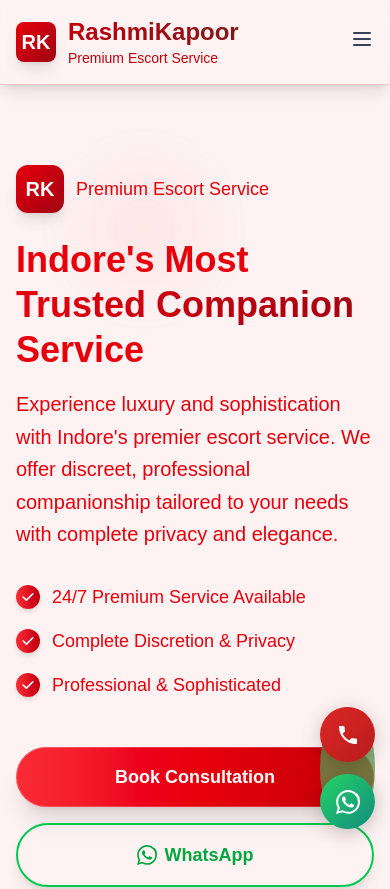
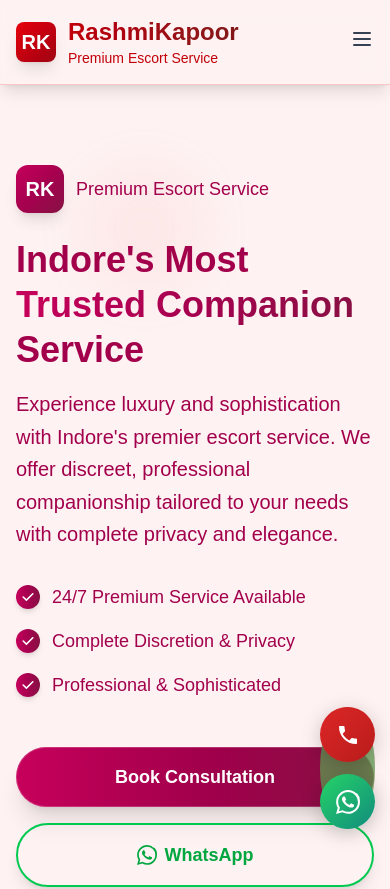
Before and after one commit to anshmydigitalcrown-ui/surat, a Next.js app: page / in a window 390 px wide. Shown: the top 889 px of the page. Built offline with nearby package versions, Linux system fonts and the light colour scheme.

Commit message:
Implement dark pink color theme across all pages - update hero sections, gradients, text colors, and buttons to match screenshot design with consistent dark pink (pink-700 to pink-900) color scheme for professional UI/UX

```diff
--- a/src/app/gallery/page.tsx
+++ b/src/app/gallery/page.tsx
@@ -45,10 +45,10 @@ export default function Gallery() {
   return (
     <div className="min-h-screen bg-gradient-to-br from-sweet-pink-50 via-white to-light-red-50">
       {/* Hero Section */}
-      <section className="relative py-32 bg-gradient-to-br from-sweet-pink-600 via-light-red-500 to-sweet-pink-700 text-white overflow-hidden">
+      <section className="relative py-32 bg-gradient-to-br from-pink-800 via-pink-900 to-pink-800 text-white overflow-hidden">
         <div className="absolute inset-0 bg-black/20"></div>
         <div className="relative max-w-7xl mx-auto px-4 sm:px-6 lg:px-8 text-center">
-          <h1 className="text-5xl md:text-7xl font-bold mb-6 animate-fadeInUp bg-gradient-to-r from-orange-400 to-pink-400 bg-clip-text text-transparent">Premium Escorts In Surat - Our Services</h1>
+          <h1 className="text-5xl md:text-7xl font-bold mb-6 animate-fadeInUp bg-gradient-to-r from-pink-300 to-pink-100 bg-clip-text text-transparent">Premium Escorts In Surat - Our Services</h1>
           <p className="text-xl md:text-2xl text-white/90 max-w-3xl mx-auto animate-fadeInUp">
             Explore our comprehensive collection of premium escort services with elegant presentation
           </p>
@@ -143,7 +143,7 @@ export default function Gallery() {
       <section className="py-20 bg-gradient-to-br from-sweet-pink-50 via-white to-light-red-50">
         <div className="max-w-7xl mx-auto px-4 sm:px-6 lg:px-8">
           <div className="text-center mb-16">
-            <h2 className="text-5xl md:text-6xl font-black bg-gradient-to-r from-orange-500 to-pink-500 bg-clip-text text-transparent mb-6">
+            <h2 className="text-5xl md:text-6xl font-black bg-gradient-to-r from-pink-700 to-pink-900 bg-clip-text text-transparent mb-6">
               Our Premium Services in Surat
             </h2>
           </div>
--- a/src/app/page.tsx
+++ b/src/app/page.tsx
@@ -22,23 +22,23 @@ export default function Home() {
             <div className="space-y-8 animate-fadeInUp">
               <div className="space-y-4">
                 <div className="flex items-center space-x-3 mb-6">
-                  <div className="w-12 h-12 bg-gradient-to-br from-red-600 to-red-800 rounded-xl flex items-center justify-center shadow-lg">
+                  <div className="w-12 h-12 bg-gradient-to-br from-pink-700 to-pink-900 rounded-xl flex items-center justify-center shadow-lg">
                     <span className="text-white font-bold text-xl">RK</span>
                   </div>
                   <div>
-                    <p className="text-red-600 font-medium text-lg">Premium Escort Service</p>
+                    <p className="text-pink-800 font-medium text-lg">Premium Escort Service</p>
                   </div>
                 </div>
 
-                <h2 className="text-4xl md:text-6xl font-bold text-red-600 leading-tight">
+                <h2 className="text-4xl md:text-6xl font-bold text-pink-800 leading-tight">
                   Indore&apos;s Most
-                  <span className="block bg-gradient-to-r from-red-600 to-red-800 bg-clip-text text-transparent">
+                  <span className="block bg-gradient-to-r from-pink-700 to-pink-900 bg-clip-text text-transparent">
                     Trusted Companion
                   </span>
                   Service
                 </h2>
 
-                <p className="text-xl text-red-600 leading-relaxed max-w-xl">
+                <p className="text-xl text-pink-800 leading-relaxed max-w-xl">
                   Experience luxury and sophistication with Indore&apos;s premier escort service. We offer discreet, professional companionship tailored to your needs with complete privacy and elegance.
                 </p>
               </div>
@@ -46,28 +46,28 @@ export default function Home() {
               {/* Features List */}
               <div className="space-y-4">
                 <div className="flex items-center space-x-3">
-                  <div className="w-6 h-6 bg-gradient-to-r from-red-500 to-red-700 rounded-full flex items-center justify-center shadow-md">
+                  <div className="w-6 h-6 bg-gradient-to-r from-pink-700 to-pink-900 rounded-full flex items-center justify-center shadow-md">
                     <svg className="w-4 h-4 text-white" fill="currentColor" viewBox="0 0 20 20">
                       <path fillRule="evenodd" d="M16.707 5.293a1 1 0 010 1.414l-8 8a1 1 0 01-1.414 0l-4-4a1 1 0 011.414-1.414L8 12.586l7.293-7.293a1 1 0 011.414 0z" clipRule="evenodd"/>
                     </svg>
                   </div>
-                  <span className="text-red-600 text-lg font-medium">24/7 Premium Service Available</span>
+                  <span className="text-pink-800 text-lg font-medium">24/7 Premium Service Available</span>
                 </div>
                 <div className="flex items-center space-x-3">
-                  <div className="w-6 h-6 bg-gradient-to-r from-red-500 to-red-700 rounded-full flex items-center justify-center shadow-md">
+                  <div className="w-6 h-6 bg-gradient-to-r from-pink-700 to-pink-900 rounded-full flex items-center justify-center shadow-md">
                     <svg className="w-4 h-4 text-white" fill="currentColor" viewBox="0 0 20 20">
                       <path fillRule="evenodd" d="M16.707 5.293a1 1 0 010 1.414l-8 8a1 1 0 01-1.414 0l-4-4a1 1 0 011.414-1.414L8 12.586l7.293-7.293a1 1 0 011.414 0z" clipRule="evenodd"/>
                     </svg>
                   </div>
-                  <span className="text-red-600 text-lg font-medium">Complete Discretion & Privacy</span>
+                  <span className="text-pink-800 text-lg font-medium">Complete Discretion & Privacy</span>
                 </div>
                 <div className="flex items-center space-x-3">
-                  <div className="w-6 h-6 bg-gradient-to-r from-red-500 to-red-700 rounded-full flex items-center justify-center shadow-md">
+                  <div className="w-6 h-6 bg-gradient-to-r from-pink-700 to-pink-900 rounded-full flex items-center justify-center shadow-md">
                     <svg className="w-4 h-4 text-white" fill="currentColor" viewBox="0 0 20 20">
                       <path fillRule="evenodd" d="M16.707 5.293a1 1 0 010 1.414l-8 8a1 1 0 01-1.414 0l-4-4a1 1 0 011.414-1.414L8 12.586l7.293-7.293a1 1 0 011.414 0z" clipRule="evenodd"/>
                     </svg>
                   </div>
-                  <span className="text-red-600 text-lg font-medium">Professional & Sophisticated</span>
+                  <span className="text-pink-800 text-lg font-medium">Professional & Sophisticated</span>
                 </div>
               </div>
 
@@ -75,9 +75,9 @@ export default function Home() {
               <div className="flex flex-col sm:flex-row gap-4 pt-4">
                 <Link
                   href="/contact"
-                  className="relative bg-gradient-to-r from-red-500 via-red-600 to-red-700 text-white px-8 py-4 rounded-full font-semibold text-lg shadow-xl hover:shadow-2xl hover:scale-105 transition-all duration-300 text-center overflow-hidden group"
+                  className="relative bg-gradient-to-r from-pink-700 via-pink-800 to-pink-900 text-white px-8 py-4 rounded-full font-semibold text-lg shadow-xl hover:shadow-2xl hover:scale-105 transition-all duration-300 text-center overflow-hidden group"
                 >
-                  <div className="absolute inset-0 bg-gradient-to-r from-red-400 to-red-600 opacity-0 group-hover:opacity-100 transition-opacity duration-300"></div>
+                  <div className="absolute inset-0 bg-gradient-to-r from-pink-600 to-pink-800 opacity-0 group-hover:opacity-100 transition-opacity duration-300"></div>
                   <span className="relative z-10">Book Consultation</span>
                   <div className="absolute inset-0 rounded-full border border-white/20"></div>
                 </Link>
@@ -162,10 +162,10 @@ export default function Home() {
       <section className="py-20 bg-gradient-to-br from-sweet-pink-50 via-white to-light-red-50">
         <div className="max-w-7xl mx-auto px-4 sm:px-6 lg:px-8">
           <div className="text-center mb-16">
-            <h2 className="text-5xl md:text-6xl font-black bg-gradient-to-r from-orange-500 to-pink-500 bg-clip-text text-transparent mb-6">
+            <h2 className="text-5xl md:text-6xl font-black bg-gradient-to-r from-pink-700 to-pink-900 bg-clip-text text-transparent mb-6">
               Premium Escorts In Indore - Our Services
             </h2>
-            <p className="text-xl md:text-2xl text-red-600 max-w-3xl mx-auto leading-relaxed">
+            <p className="text-xl md:text-2xl text-pink-800 max-w-3xl mx-auto leading-relaxed">
               Professional Call Girls & VIP Companions Available 24/7
             </p>
           </div>
@@ -231,7 +231,7 @@ export default function Home() {
           <div className="text-center mt-12">
             <Link
               href="/services"
-              className="bg-gradient-to-r from-red-500 via-red-600 to-red-700 text-white px-8 py-4 rounded-full font-semibold text-lg shadow-xl hover:shadow-2xl hover:scale-105 transition-all duration-300 inline-block"
+              className="bg-gradient-to-r from-pink-700 via-pink-800 to-pink-900 text-white px-8 py-4 rounded-full font-semibold text-lg shadow-xl hover:shadow-2xl hover:scale-105 transition-all duration-300 inline-block"
             >
               View All Services
             </Link>
@@ -881,10 +881,10 @@ export default function Home() {
 
 
       {/* Call to Action */}
-      <section className="py-20 bg-gradient-to-r from-primary-500 to-accent-600 text-white">
+      <section className="py-20 bg-gradient-to-r from-pink-800 to-pink-900 text-white">
         <div className="max-w-4xl mx-auto text-center px-4 sm:px-6 lg:px-8">
-          <h2 className="text-4xl md:text-5xl font-bold mb-6 text-red-100">Ready to Experience Luxury?</h2>
-          <p className="text-xl mb-8 text-red-200">
+          <h2 className="text-4xl md:text-5xl font-bold mb-6 text-white">Ready to Experience Luxury?</h2>
+          <p className="text-xl mb-8 text-pink-100">
             Contact us today to discuss your requirements and schedule a consultation.
           </p>
           <div className="flex flex-col sm:flex-row gap-4 justify-center">
@@ -896,7 +896,7 @@ export default function Home() {
             </Link>
             <Link
               href="tel:+91XXXXXXXXX"
-              className="border-2 border-red-300 text-red-100 px-8 py-4 rounded-full font-semibold text-lg hover:bg-red-600 hover:text-white transition-all duration-300 transform hover:scale-105"
+              className="border-2 border-pink-300 text-pink-100 px-8 py-4 rounded-full font-semibold text-lg hover:bg-pink-700 hover:text-white transition-all duration-300 transform hover:scale-105"
             >
               Call Directly
             </Link>
--- a/src/app/services/page.tsx
+++ b/src/app/services/page.tsx
@@ -30,10 +30,10 @@ export default function Services() {
   return (
     <div className="min-h-screen bg-gradient-to-br from-sweet-pink-50 via-white to-light-red-50">
       {/* Hero Section */}
-      <section className="relative py-32 bg-gradient-to-br from-sweet-pink-600 via-light-red-500 to-sweet-pink-700 text-white overflow-hidden">
+      <section className="relative py-32 bg-gradient-to-br from-pink-800 via-pink-900 to-pink-800 text-white overflow-hidden">
         <div className="absolute inset-0 bg-black/20"></div>
         <div className="relative max-w-7xl mx-auto px-4 sm:px-6 lg:px-8 text-center">
-          <h1 className="text-5xl md:text-7xl font-bold mb-6 animate-fadeInUp bg-gradient-to-r from-orange-400 to-pink-400 bg-clip-text text-transparent">Premium Escorts In Indore - Our Services</h1>
+          <h1 className="text-5xl md:text-7xl font-bold mb-6 animate-fadeInUp bg-gradient-to-r from-pink-300 to-pink-100 bg-clip-text text-transparent">Premium Escorts In Indore - Our Services</h1>
           <p className="text-xl md:text-2xl text-white/90 max-w-3xl mx-auto animate-fadeInUp">
             Discover our comprehensive range of luxury escort services designed for discerning clients in Indore
           </p>
```
